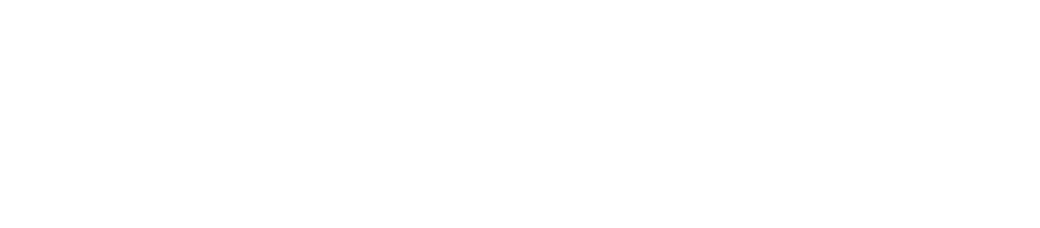
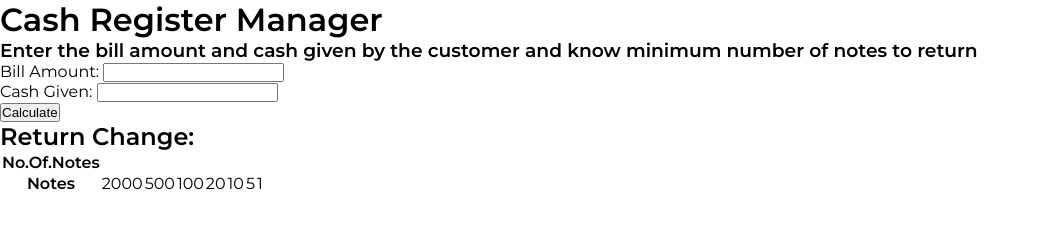
Before and after one commit to purushothama-k/Cash-Register-Manager-mark-10-, a plain HTML site: page index.html in a window 1280 px wide. Shown: the whole page, without its empty margins (0-1040 px from the left). Drawn offline with Linux system fonts and the light colour scheme; a web font is replaced by a local one.

Commit message:
Update : HTML Code done and added google fonts to stylessheet.

```diff
--- a/CSS/styles.css
+++ b/CSS/styles.css
@@ -0,0 +1,9 @@
+* {
+  margin: 0;
+  padding: 0;
+  box-sizing: border-box;
+}
+body {
+  font-family: "Finlandica", sans-serif;
+  font-family: "Montserrat", sans-serif;
+}
--- a/index.html
+++ b/index.html
@@ -5,6 +5,54 @@
     <meta http-equiv="X-UA-Compatible" content="IE=edge" />
     <meta name="viewport" content="width=device-width, initial-scale=1.0" />
     <title>Cash Register Manager</title>
+    <!-- Link for google fonts -->
+    <link rel="preconnect" href="https://fonts.googleapis.com" />
+    <link rel="preconnect" href="https://fonts.gstatic.com" crossorigin />
+    <link
+      href="https://fonts.googleapis.com/css2?family=Finlandica:wght@400;500;700&family=Montserrat:wght@400;600&display=swap"
+      rel="stylesheet"
+    />
+    <!-- Linking Stylesheet -->
+    <link rel="stylesheet" href="./CSS/styles.css" />
   </head>
-  <body></body>
+  <body>
+    <main class="container">
+      <div class="bg_Color">
+        <div class="heading">
+          <h1 class="heading__main">Cash Register Manager</h1>
+          <h3 class="heading__sub">
+            Enter the bill amount and cash given by the customer and know
+            minimum number of notes to return
+          </h3>
+        </div>
+        <div class="bill__amount">
+          <label for="billAmount" class="bill__amount">Bill Amount:</label>
+          <input type="number" />
+        </div>
+        <div class="cash__given">
+          <label for="cashGiven" class="cash__given">Cash Given:</label>
+          <input type="number" />
+        </div>
+        <button class="btn btn__bg">Calculate</button>
+        <h2 class="heading__main">Return Change:</h2>
+
+        <table class="border">
+          <tr>
+            <th>No.Of.Notes</th>
+            <td></td>
+          </tr>
+          <tr>
+            <th>Notes</th>
+            <td>2000</td>
+            <td>500</td>
+            <td>100</td>
+            <td>20</td>
+            <td>10</td>
+            <td>5</td>
+            <td>1</td>
+          </tr>
+        </table>
+      </div>
+    </main>
+  </body>
 </html>
```
